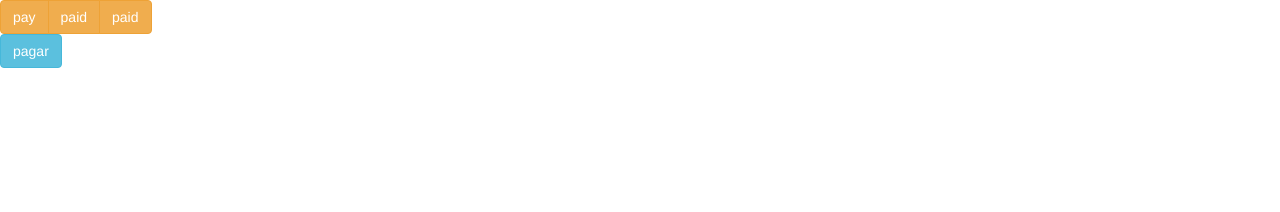
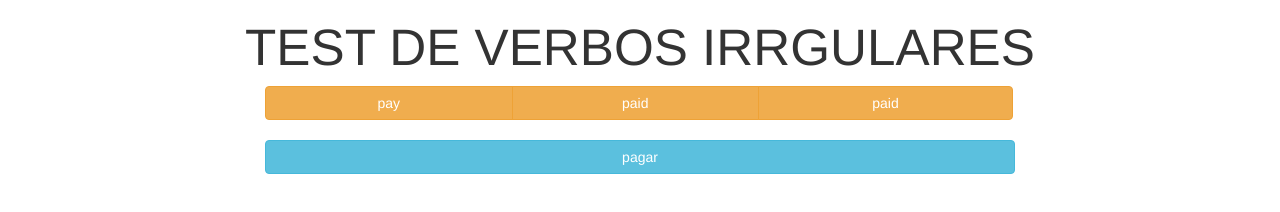
Before and after one commit to rojo5/VerbosIrregulares, a website: page public_html/index.html in a window 1280 px wide. Drawn offline with Linux system fonts and the light colour scheme.

Commit message:
Cambio de diseño

```diff
--- a/public_html/index.html
+++ b/public_html/index.html
@@ -28,22 +28,34 @@
 
     </head>
     <body>
-       <!-- <button onclick="lee_json()">MAGIA</button>-->
+        <!-- <button onclick="lee_json()">MAGIA</button>-->
+        <div class="container">
+            <div class="row">
+                <div class="col-xs-12"><h2 class="text-center" style="WHITE-SPACE: NOWRAP; font-size: 4vw; ">TEST DE VERBOS IRRGULARES</h2></div>
+            </div>
+            <div class="row">
+                <div class="col-xs-2"></div>
+                <div class="col-xs-8">
 
-       <div id="botones" class="btn-group"> </div>
-       <div id="comprobar">
+                    <div id="botones" class="btn-group btn-block"> </div><br><br>
+                    <div id="comprobar"></div>
 
-       </div>
+                </div>
+                <div class="col-xs-2"></div>
+            </div>
 
-       <script>
-           var siguiente;
 
-           siguiente = Math.floor(Math.random()* verbos.length);
-          $('#botones').append('<button id="boton1" class="btn btn-warning">'+verbos[siguiente][0]+' </button> ');
-          $('#botones').append('<button id="boton2" class="btn btn-warning">'+verbos[siguiente][1]+' </button> ');
-          $('#botones').append('<button id="boton3" class="btn btn-warning">'+verbos[siguiente][2]+' </button> ');
+        </div>
 
-          $('#comprobar').append('<button id="boton4" class="btn btn-info">'+verbos[siguiente][3]+' </button> ');
+        <script>
+            var siguiente;
+
+            siguiente = Math.floor(Math.random() * verbos.length);
+            $('#botones').append('<button id="boton1" style="min-witdth: 33%; width: 33%;"  class="btn btn-warning">' + verbos[siguiente][0] + ' </button> ');
+            $('#botones').append('<button id="boton2" style="min-witdth: 33%; width: 33%;"  class="btn btn-warning">' + verbos[siguiente][1] + ' </button> ');
+            $('#botones').append('<button id="boton3" style="min-witdth: 33%; width: 34%;" class="btn btn-warning" >' + verbos[siguiente][2] + ' </button> ');
+
+            $('#comprobar').append('<button id="boton4" class="btn btn-info btn-block" style="width:100%">' + verbos[siguiente][3] + ' </button> ');
         </script>
     </body>
 </html>
```
